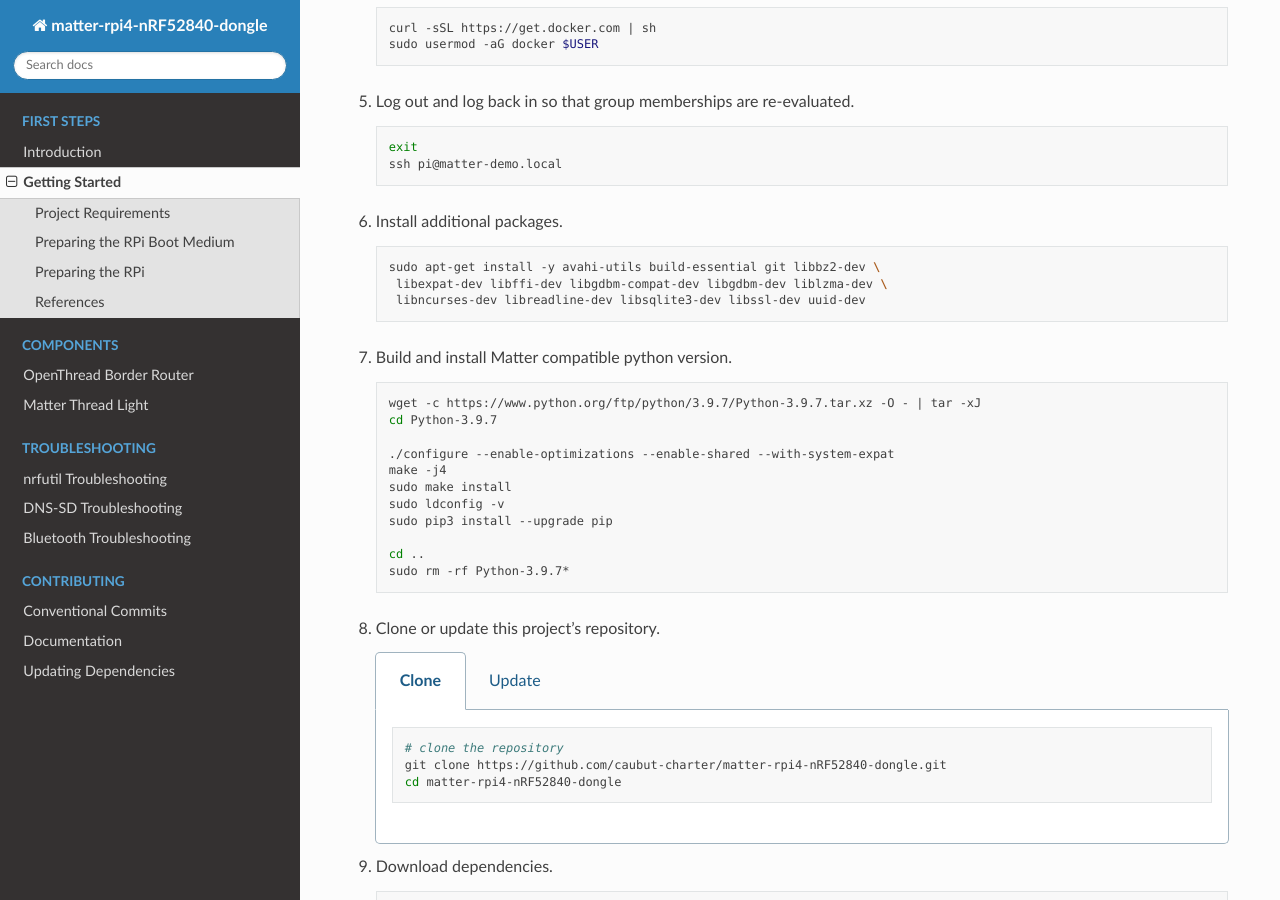
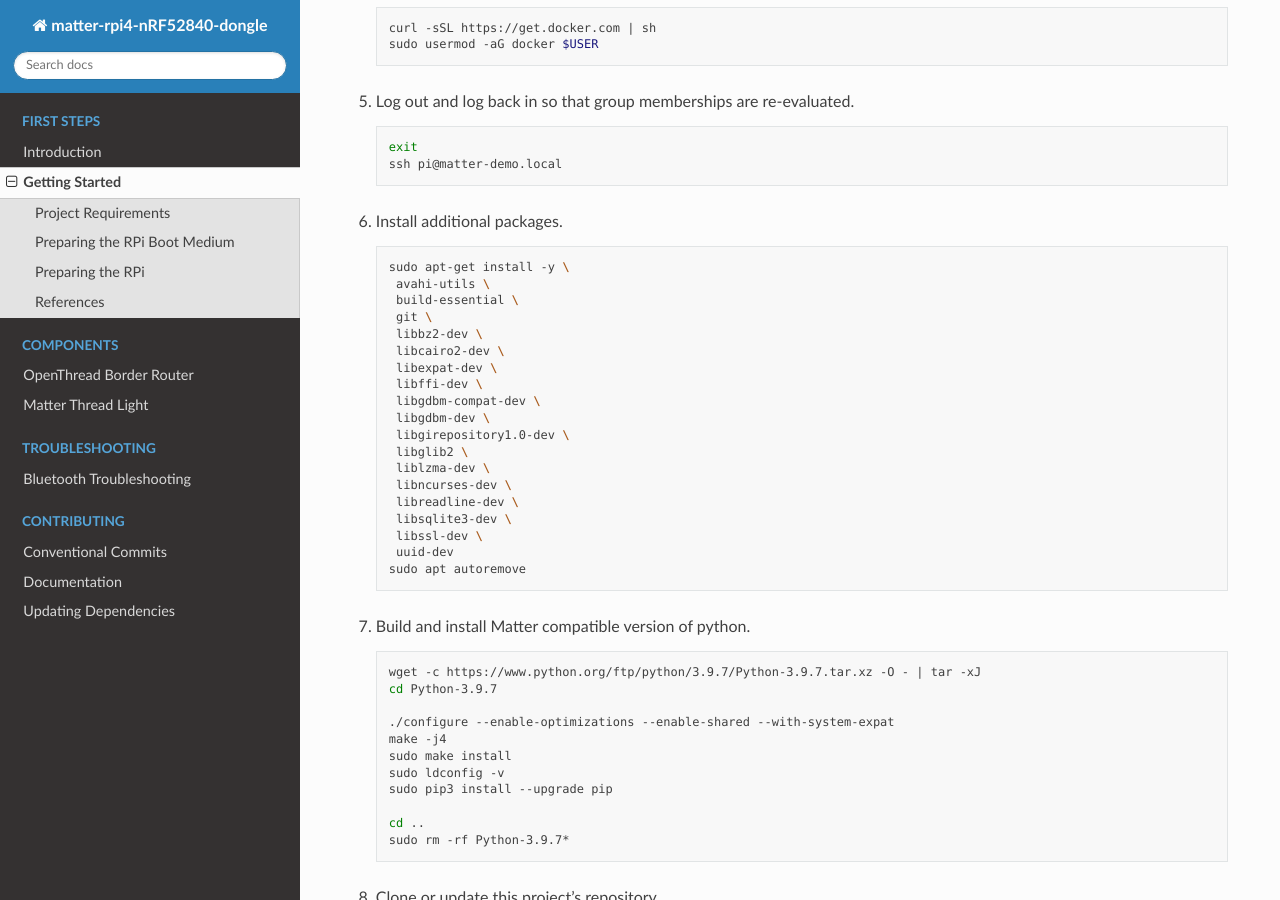
Before and after one commit to caubut-charter/matter-rpi4-nRF52840-dongle, a Sphinx documentation site: the page built from docs/source/first_steps/getting_started.rst, in a window 1280 px wide and 900 px high, scrolled down 3247 px. Built offline with Sphinx 7.4.7 and the Read the Docs theme 2.0.0, drawn with Linux system fonts in a browser that asks for light colours.

```diff
--- a/docs/source/components/matter_thread_light.rst
+++ b/docs/source/components/matter_thread_light.rst
@@ -14,7 +14,7 @@ This section covers flashing a Matter Thread light accessory on an nRF52840 dong
 Flashing the Accessory
 ----------------------
 
-#. Select an nRF52840 dongle for OTBR, note its MAC address, and plug it into an open USB port on the build system.
+#. Select an nRF52840 dongle for OTBR, note its MAC address, and plug it into an open USB port on the RPi.
 
    .. image:: ../_static/nRF52840_dongle_mac.png
       :align: center
--- a/docs/source/first_steps/getting_started.rst
+++ b/docs/source/first_steps/getting_started.rst
@@ -228,11 +228,27 @@ Preparing the RPi
 
    ::
 
-      sudo apt-get install -y avahi-utils build-essential git libbz2-dev \
-       libexpat-dev libffi-dev libgdbm-compat-dev libgdbm-dev liblzma-dev \
-       libncurses-dev libreadline-dev libsqlite3-dev libssl-dev uuid-dev
+      sudo apt-get install -y \
+       avahi-utils \
+       build-essential \
+       git \
+       libbz2-dev \
+       libcairo2-dev \
+       libexpat-dev \
+       libffi-dev \
+       libgdbm-compat-dev \
+       libgdbm-dev \
+       libgirepository1.0-dev \
+       libglib2 \
+       liblzma-dev \
+       libncurses-dev \
+       libreadline-dev \
+       libsqlite3-dev \
+       libssl-dev \
+       uuid-dev
+      sudo apt autoremove
 
-#. Build and install Matter compatible python version.
+#. Build and install Matter compatible version of python.
 
    ::
 
--- a/docs/source/index.rst
+++ b/docs/source/index.rst
@@ -32,8 +32,6 @@ This project is a walk-through of `building with Matter`_!
    :maxdepth: 2
    :caption: Troubleshooting
 
-   troubleshooting/nrfutil
-   troubleshooting/dns_sd
    troubleshooting/bluetooth
 
 .. toctree::
```
Also changed, not shown: other parts of docs/source/first_steps/getting_started.rst (+4 -1 lines), docs/source/components/otbr.rst (+20 -7 lines), docs/source/first_steps/introduction.rst (+0 -8 lines), docs/source/troubleshooting/dns_sd.rst (deleted, +0 -49 lines), docs/source/troubleshooting/nrfutil.rst (deleted, +0 -23 lines), docs/source/_static/logical_diagram.png (deleted), 4 other files.
